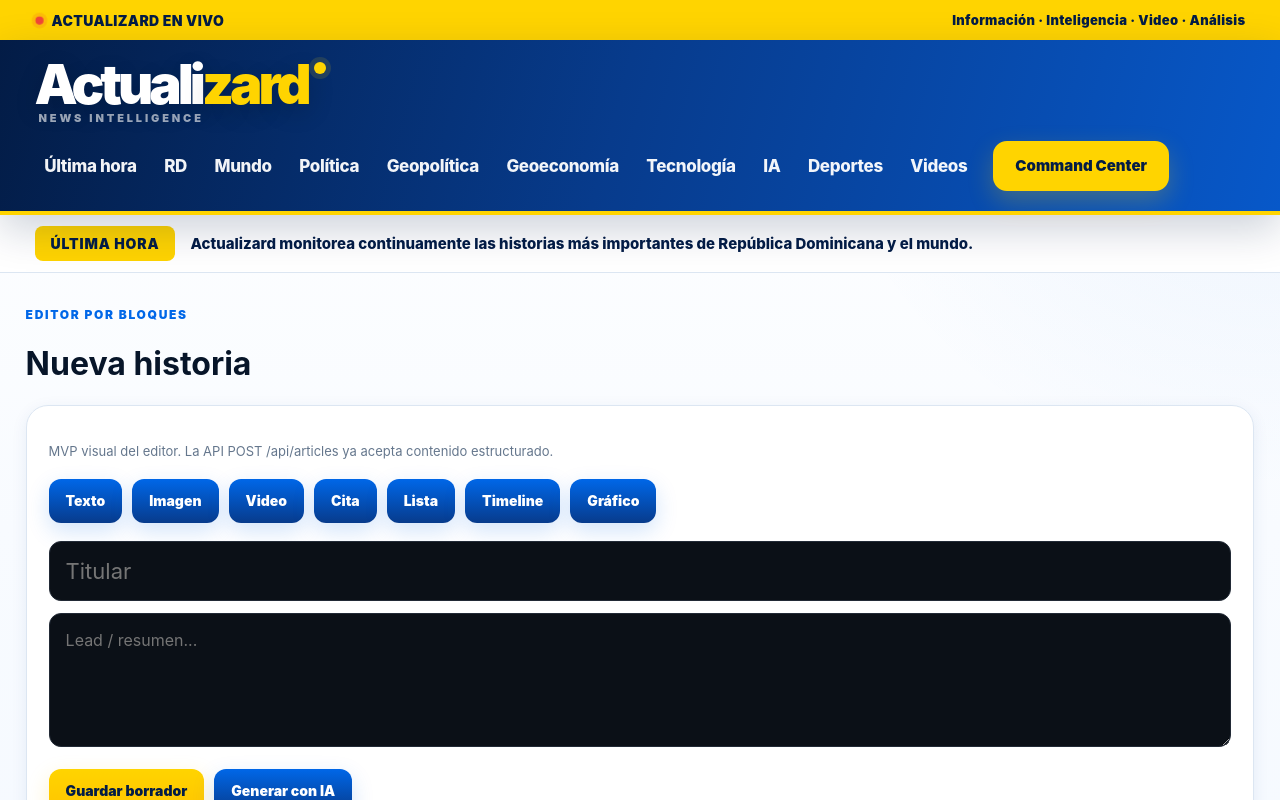
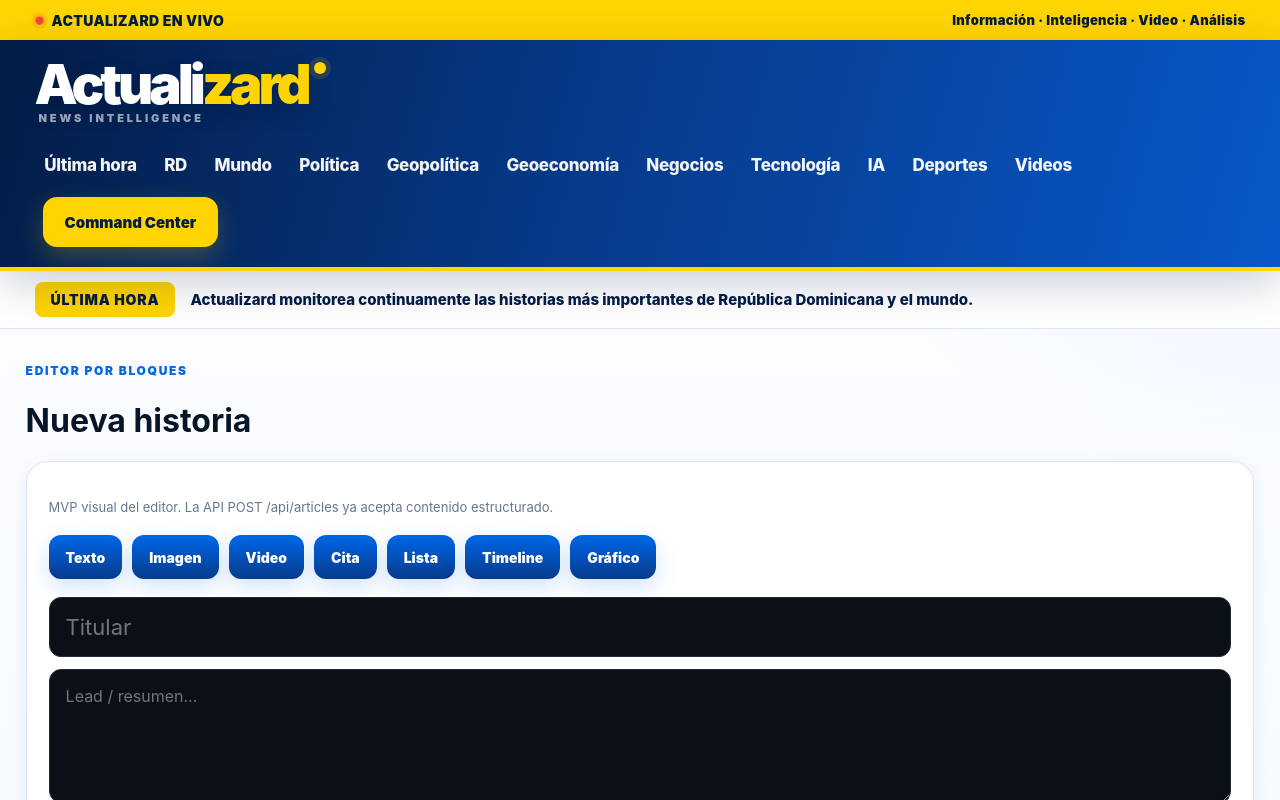
Before and after one commit to mateomaralcantara/actualizard-news-os, a Next.js app: page /admin/nueva in a window 1280 px wide. Shown: the top 800 px of the page. Built offline with nearby package versions, Linux system fonts and the light colour scheme.

Commit message:
Add Negocios section for DILIGENCIAS launch coverage

```diff
--- a/app/layout.tsx
+++ b/app/layout.tsx
@@ -31,6 +31,10 @@ const mainNavigation = [
   {
     label: "Geoeconomía",
     href: "/categoria/geoeconomia"
+  },
+  {
+    label: "Negocios",
+    href: "/categoria/negocios"
   },
   {
     label: "Tecnología",
```
